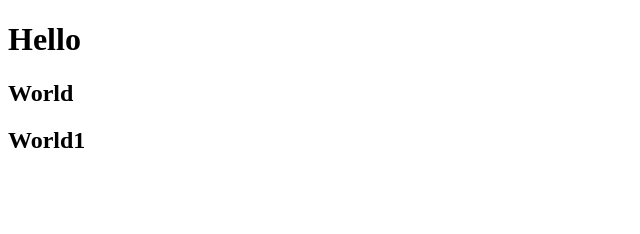
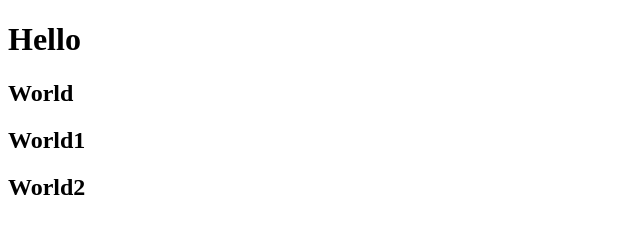
Before and after one commit to itsmaheshkariya/rebase_test, a plain HTML site: page index.html in a window 1280 px wide. Shown: the whole page, without its empty margins (0-640 px from the left). Drawn offline with Linux system fonts and the light colour scheme.

Commit message:
Forth Commit 3

```diff
--- a/index.html
+++ b/index.html
@@ -10,5 +10,6 @@
     <h1>Hello</h1>
     <h2>World</h2>
     <h2>World1</h2>
+    <h2>World2</h2>
 </body>
 </html>
```
